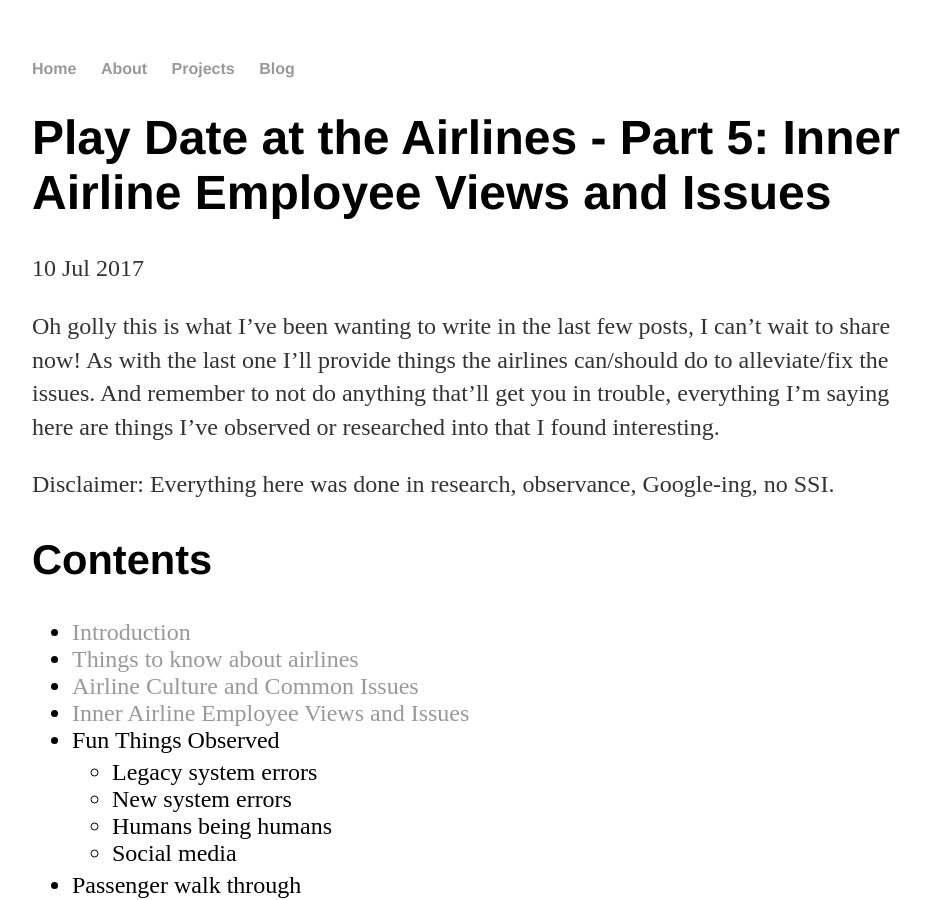
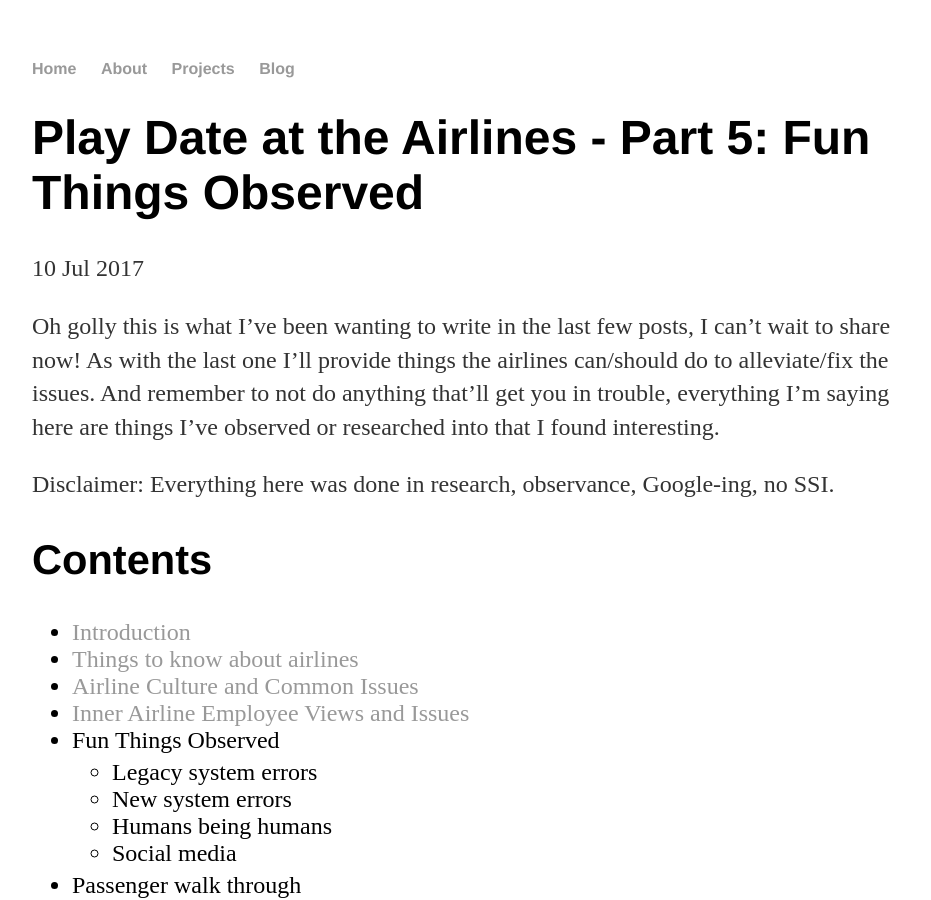
Before and after one commit to Avizc/avizc.github.io, a Jekyll site: the page built from _posts/2017-07-10-play-date-at-airlines-part-5.md, in a window 1280 px wide and 900 px high. Shown: the whole window, without its empty margins (160-1091 px from the left). Built offline with Jekyll 4.4.1, drawn with Linux system fonts in a browser that asks for light colours.

Commit message:
Fixed title

```diff
--- a/_posts/2017-07-10-play-date-at-airlines-part-5.md
+++ b/_posts/2017-07-10-play-date-at-airlines-part-5.md
@@ -1,6 +1,6 @@
 ---
 layout: post
-title: "Play Date at the Airlines - Part 5: Inner Airline Employee Views and Issues"
+title: "Play Date at the Airlines - Part 5: Fun Things Observed"
 date: 2017-7-10
 ---
 
```
